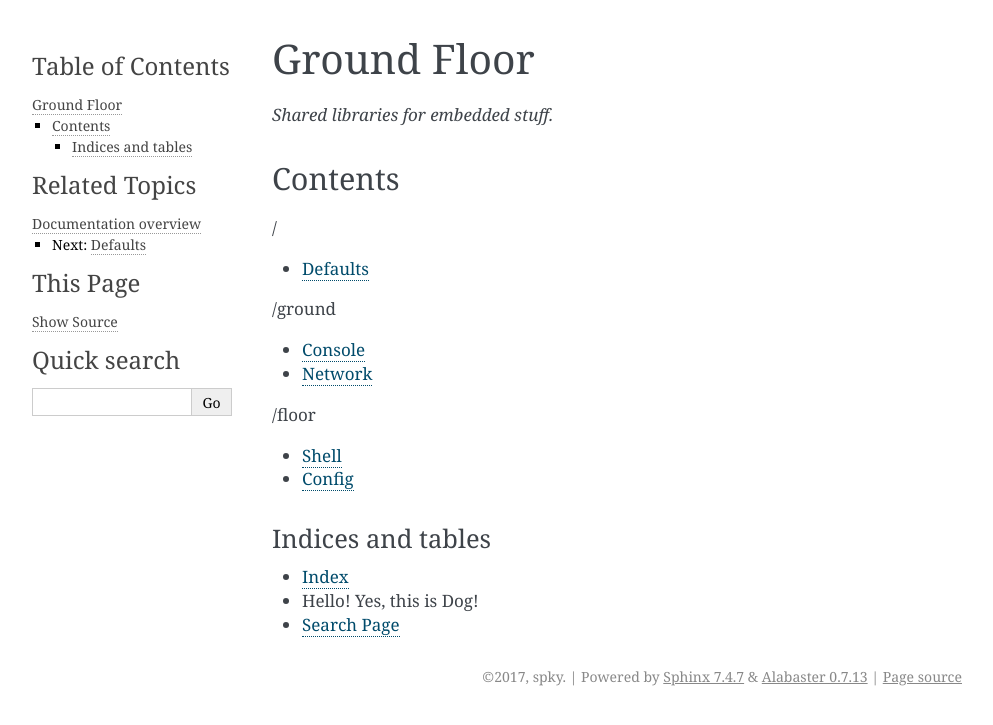
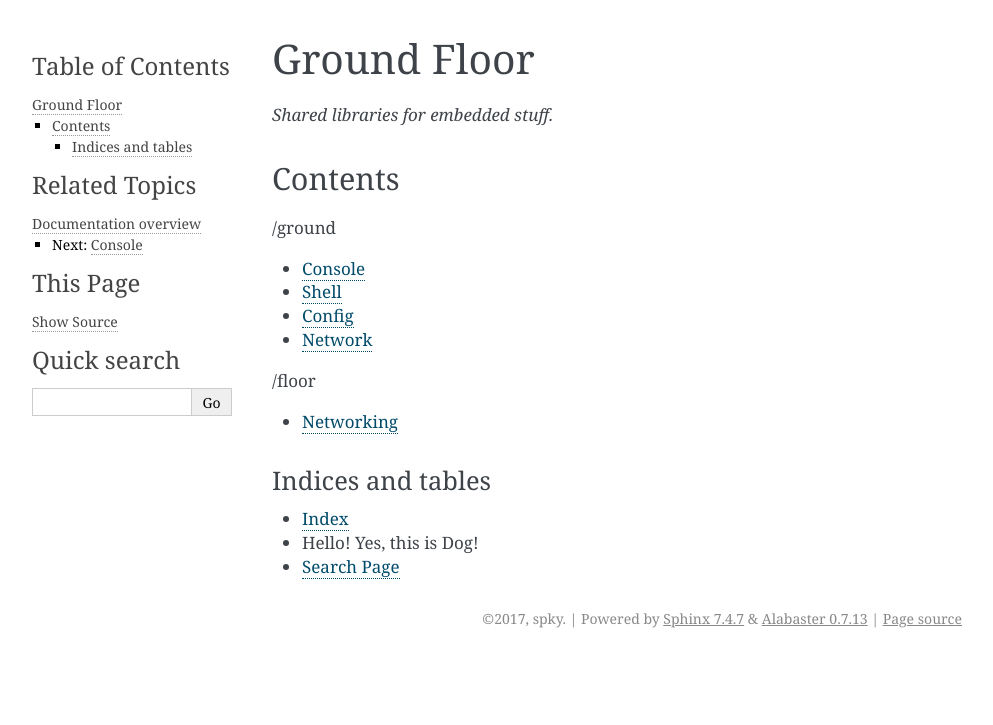
Before and after one commit to spookey/ground_floor, a Sphinx documentation site: the page built from doc/index.rst, in a window 1280 px wide. Shown: the top 725 px of the page, without its empty margins (148-1141 px from the left). Built offline with Sphinx 7.4.7, drawn with Linux system fonts in a browser that asks for light colours.

Commit message:
Move documentation around, fine tuning stuff..

```diff
--- a/doc/_defaults.rst
+++ /dev/null
@@ -1,3 +0,0 @@
-========
-Defaults
-========
--- a/doc/conf.py
+++ b/doc/conf.py
@@ -96,7 +96,7 @@ todo_include_todos = True
 
 # -- Options for breathe (and doxygen) ------------------------------------
 
-breathe_default_project = the_name
+breathe_default_project = the_name_nospace
 breathe_projects = {
     breathe_default_project: '_build/doxyxml/'
 }
--- /dev/null
+++ b/doc/floor/networking.rst
@@ -0,0 +1,3 @@
+==========
+Networking
+==========
--- a/doc/index.rst
+++ b/doc/index.rst
@@ -5,23 +5,18 @@ Contents
 
 .. toctree::
     :maxdepth: 3
-    :caption: /
-
-    _defaults
-
-.. toctree::
-    :maxdepth: 3
     :caption: /ground
 
     ground/console
+    ground/shell
+    ground/store
     ground/network
 
 .. toctree::
     :maxdepth: 3
     :caption: /floor
 
-    floor/shell
-    floor/config
+    floor/networking
 
 
 Indices and tables
```
Also changed, not shown: doc/ground/shell.rst (renamed from doc/floor/shell.rst), doc/ground/store.rst (renamed from doc/floor/config.rst), 4 other files.
